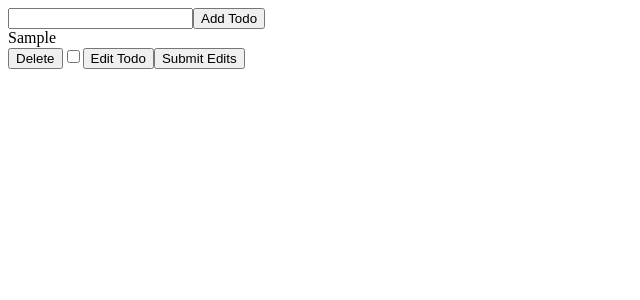
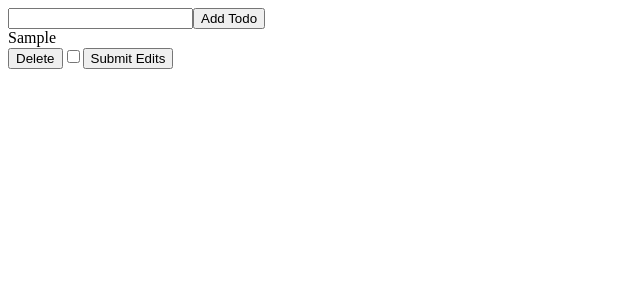
Before and after one commit to yfove/react-hooks-todo, a React (Create React App) app: page / in a window 1280 px wide. Both pictures are taken after typing "Sample" into the empty fields and a click on the button "Add Todo". Shown: the top 300 px of the page, without its empty margins (0-640 px from the left). Built offline with nearby package versions, Linux system fonts and the light colour scheme.

Commit message:
hide edit button on edit

```diff
--- a/src/App.js
+++ b/src/App.js
@@ -75,8 +75,12 @@ function App() {
             onChange={() => toggleComplete(todo.id)}
             checked={todo.completed}
           />
-          <button onClick={() => setTodoEditing(todo.id)}>Edit Todo</button>
-          <button onClick={() => editTodo(todo.id)}>Submit Edits</button>
+
+          {todoEditing === todo.id ? (
+            <button onClick={() => setTodoEditing(todo.id)}>Edit Todo</button>
+          ) : (
+            <button onClick={() => editTodo(todo.id)}>Submit Edits</button>
+          )}
         </div>
       ))}
     </div>
```
